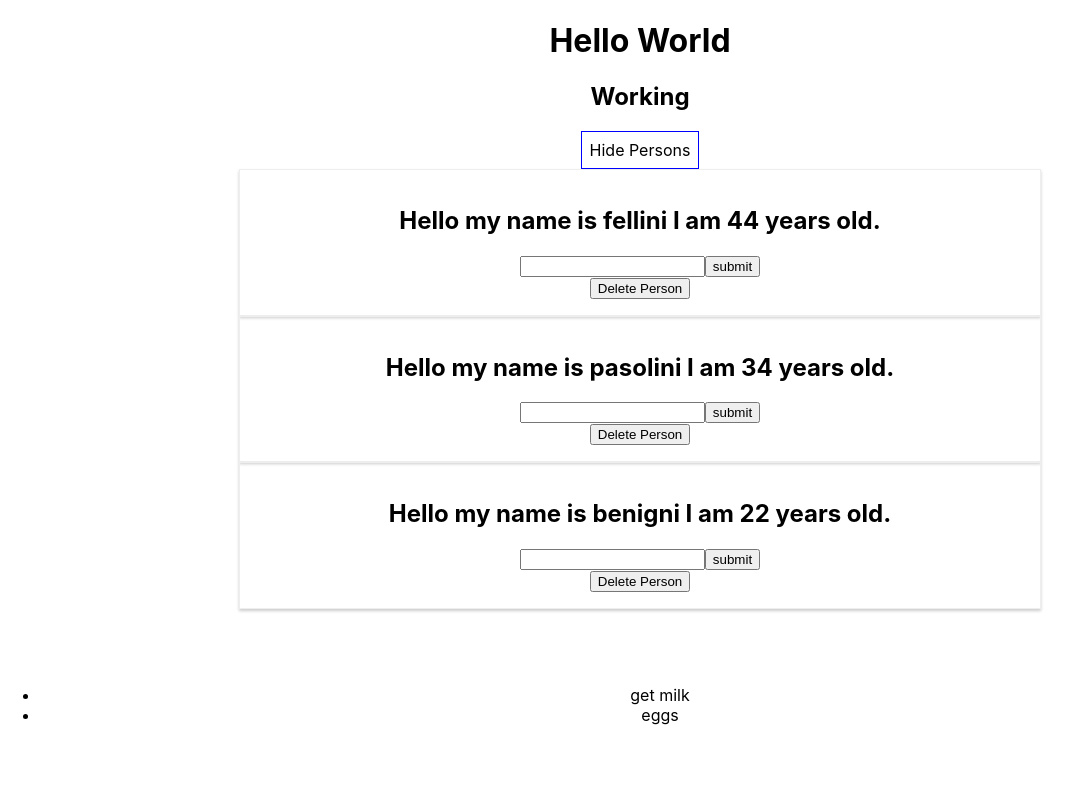
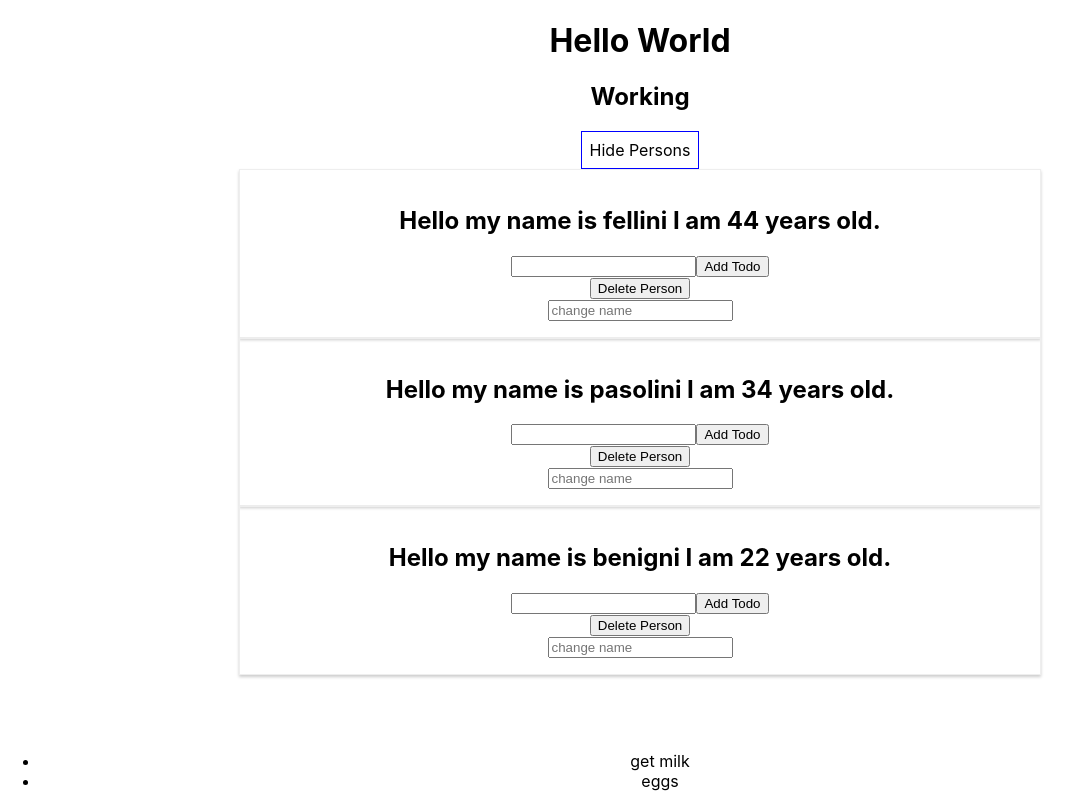
Before and after one commit to akexinad/advanced-react-ts, a React (Create React App) app in the folder start/: page / in a window 1280 px wide. Both pictures are taken after a click on the button "Show Persons". Shown: the whole page, without its empty margins (0-1082 px from the left). Built offline with nearby package versions, Linux system fonts and the light colour scheme.

Commit message:
added name change input

```diff
--- a/start/src/components/App/App.tsx
+++ b/start/src/components/App/App.tsx
@@ -62,6 +62,32 @@ class App extends Component {
         });
     };
 
+    handleUsernameChange = (
+        value: React.ChangeEvent["target"]["nodeValue"],
+        id: string
+    ) => {
+        console.log(id);
+        console.log(value);
+
+        const newProfileList = [...this.state.profileList];
+
+        const personIndex = newProfileList.findIndex(
+            person => person.id === id
+        );
+
+        const person = newProfileList[personIndex];
+
+        if (!value) return;
+
+        person.name = value;
+
+        console.log(newProfileList);
+
+        this.setState({
+            profileList: newProfileList
+        });
+    };
+
     renderPersons = () => {
         return this.state.showPersons ? (
             <Fragment>
@@ -77,6 +103,9 @@ class App extends Component {
                             }
                             user={profile}
                             todo={this.addTodoHandler}
+                            changeUserName={(value, id) =>
+                                this.handleUsernameChange(value, id)
+                            }
                         />
                     );
                 })}
--- a/start/src/components/Person/Person.tsx
+++ b/start/src/components/Person/Person.tsx
@@ -10,6 +10,10 @@ interface PersonProps {
         age: number;
     };
     changeDetails: (event: React.MouseEvent, id: string) => void;
+    changeUserName: (
+        value: React.ChangeEvent["target"]["nodeValue"],
+        id: string
+    ) => void;
     deletePerson: (id: string) => void;
     todo: (text: TodoItem["text"]) => void;
 }
@@ -18,6 +22,7 @@ const Person: FC<PersonProps> = ({
     user,
     changeDetails,
     deletePerson,
+    changeUserName,
     todo,
     children
 }) => {
@@ -47,9 +52,15 @@ const Person: FC<PersonProps> = ({
             <p>{children}</p>
             <form onSubmit={submitHandler}>
                 <input type="text" value={newTodo} onChange={todoHandler} />
-                <input type="submit" value="submit" />
+                <input type="submit" value="Add Todo" />
             </form>
             <button onClick={e => deletePerson(user.id)}>Delete Person</button>
+            <br />
+            <input
+                type="text"
+                placeholder="change name"
+                onChange={e => changeUserName(e.target.value, user.id)}
+            />
         </div>
     );
 };
```
